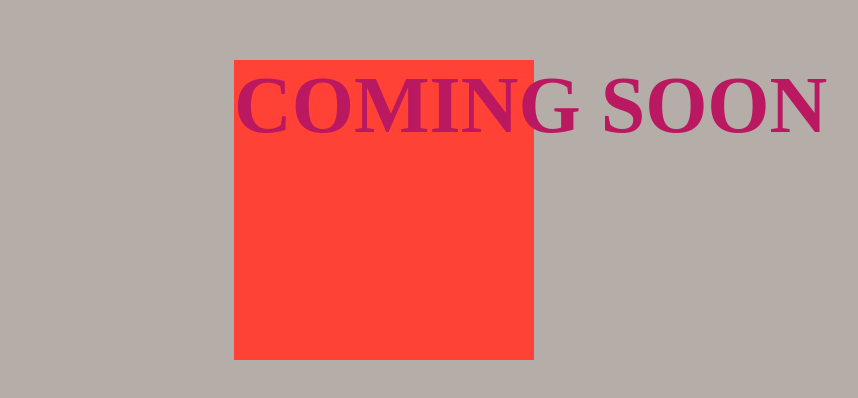
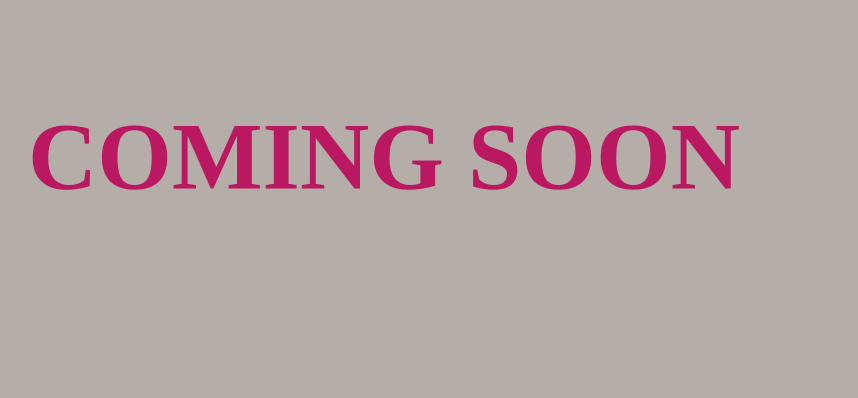
Before and after one commit to tulip781/shakespeare, a website built with webpack: page src/index.html in a window 1280 px wide. Shown: the part 252-650 px from the top of the page, without its empty margins (264-1122 px from the left). Built offline with nearby package versions, Linux system fonts and the light colour scheme.

Commit message:
more webpack sorting

```diff
--- a/src/index.html
+++ b/src/index.html
@@ -3,10 +3,11 @@
 <head>
   <meta charset="UTF-8">
   <title>COMING SOON</title>
+  <link rel="icon" type="image/png" href="./img/favicon.ico">
 </head>
 <body>
-  <div class="cover">
-    <h1 class="purple header centered">COMING SOON</h1>
+  <div class="cover centered">
+    <h1 class="purple header">COMING SOON</h1>
   </div>
 </body>
 </html>
--- a/src/styles/index.scss
+++ b/src/styles/index.scss
@@ -1,3 +1,5 @@
+@import './navbar/nav.scss';
+
 @font-face {
   font-family: 'FavoritPro-Regular';
   src:  url('../fonts/FavoritPro-Regular.otf') format('otf');
@@ -15,13 +17,9 @@ body {
 }
 
 .centered {
-  background-color: #FF4136;
-  width: 300px;
-  height: 300px;
-  position: absolute;
-  left: 50%;
-  top: 50%;
-  transform: translate(-50%, -50%);
+  display: flex;
+  justify-content: center;
+  align-items: center;
 }
 
 .cover {
@@ -31,6 +29,6 @@ body {
 }
 
 .header {
-  font-size: 80px;
+  font-size: 7.5vw;
   white-space: nowrap;
 }
--- a/webpack.config.js
+++ b/webpack.config.js
@@ -16,7 +16,8 @@ module.exports = {
       title: "Webpack demo",
       hash: true,
       filename: 'index.html',
-      template: './src/index.html'
+      template: './src/index.html',
+      favicon: './src/img/favicon.ico',
     }),
     new CleanWebpackPlugin(),
   ],
@@ -44,7 +45,7 @@ module.exports = {
         }
       },
       {
-        test: /\.(png|svg|jpg|gif)$/,
+        test: /\.(png|svg|jpg|gif|ico)$/,
         use: [
           'file-loader',
         ],
```
Also changed, not shown: src/img/favicon.ico (added), src/styles/navbar/nav.scss (added).
